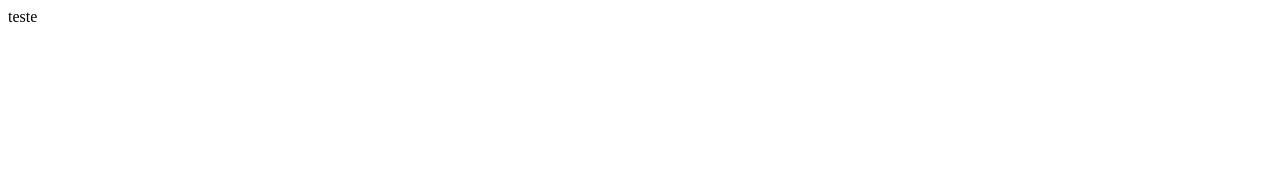
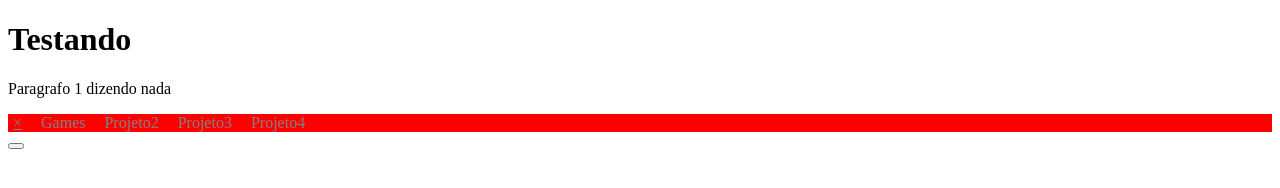
Before and after one commit to JoaoPPassos/joaoppassos.github.io, a plain HTML site: page index.html in a window 1280 px wide. Drawn offline with Linux system fonts and the light colour scheme.

Commit message:
começando

```diff
--- a/index.html
+++ b/index.html
@@ -1 +1,25 @@
-teste
+<!DOCTYPE html>
+<html>
+    <link href="styles.css" rel = "stylesheet">
+    <body>
+        <h1>
+            Testando
+        </h1>
+        <p>
+            Paragrafo 1 dizendo nada
+        </p>
+        <div id = "sideBarMenu" class = "sideBar">
+            <a href = "javascript:void(0)" class = "closeBtn" onClick = "closeNav()"> &times</a>
+            <a > Games </a>
+            <a > Projeto2 </a>
+            <a > Projeto3 </a>
+            <a > Projeto4 </a>
+        </div>
+
+        <button>
+            <span onclick = "openNav()"></span>
+        </button>
+
+    </body>
+
+</html>
--- /dev/null
+++ b/styles.css
@@ -0,0 +1,9 @@
+.sideBar {
+    background-color: red;
+}
+
+.sideBar a {
+    color: #818181;
+    padding: 10px 10px 10px 5px;
+    position: relative;
+}
```
